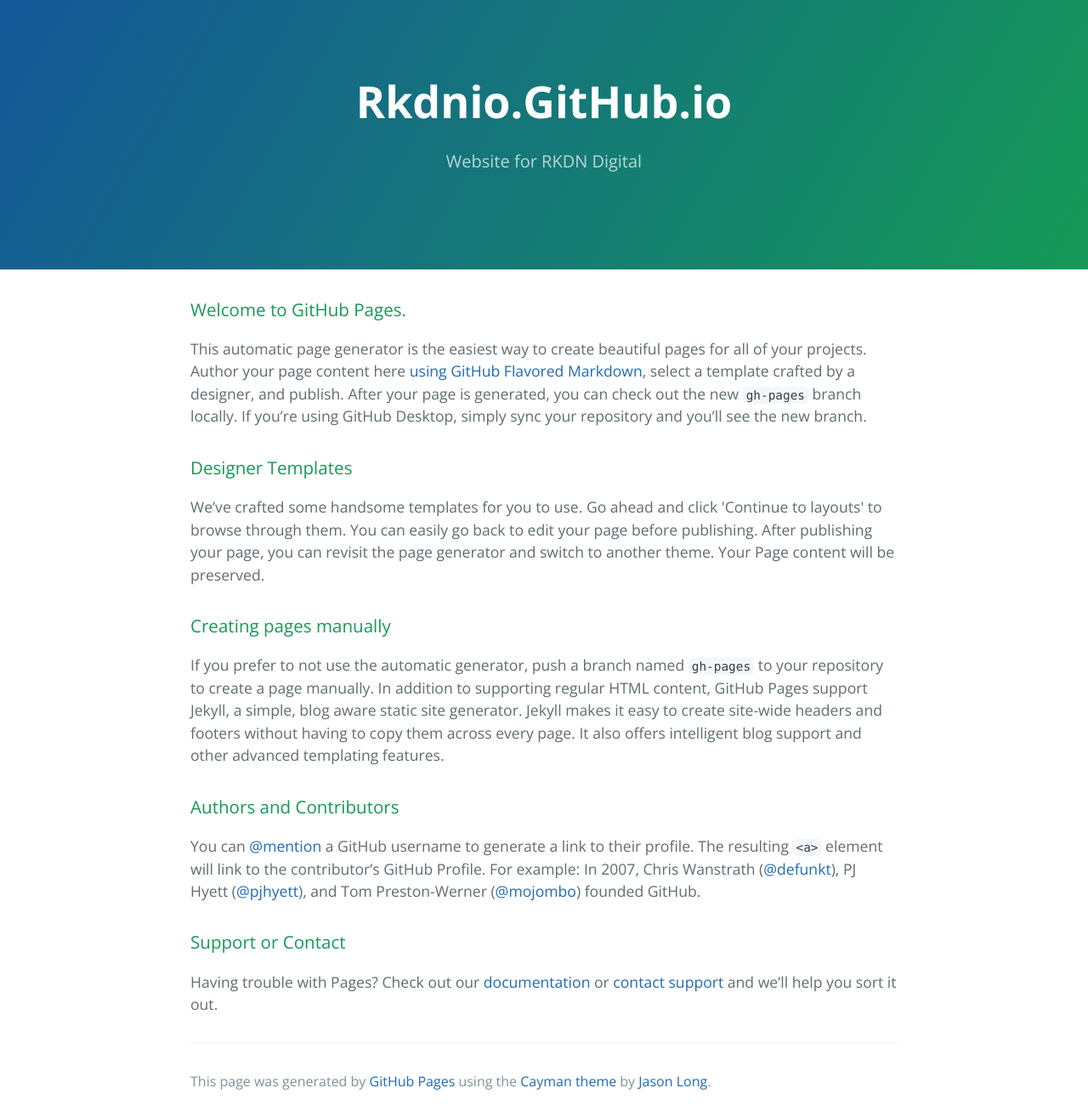
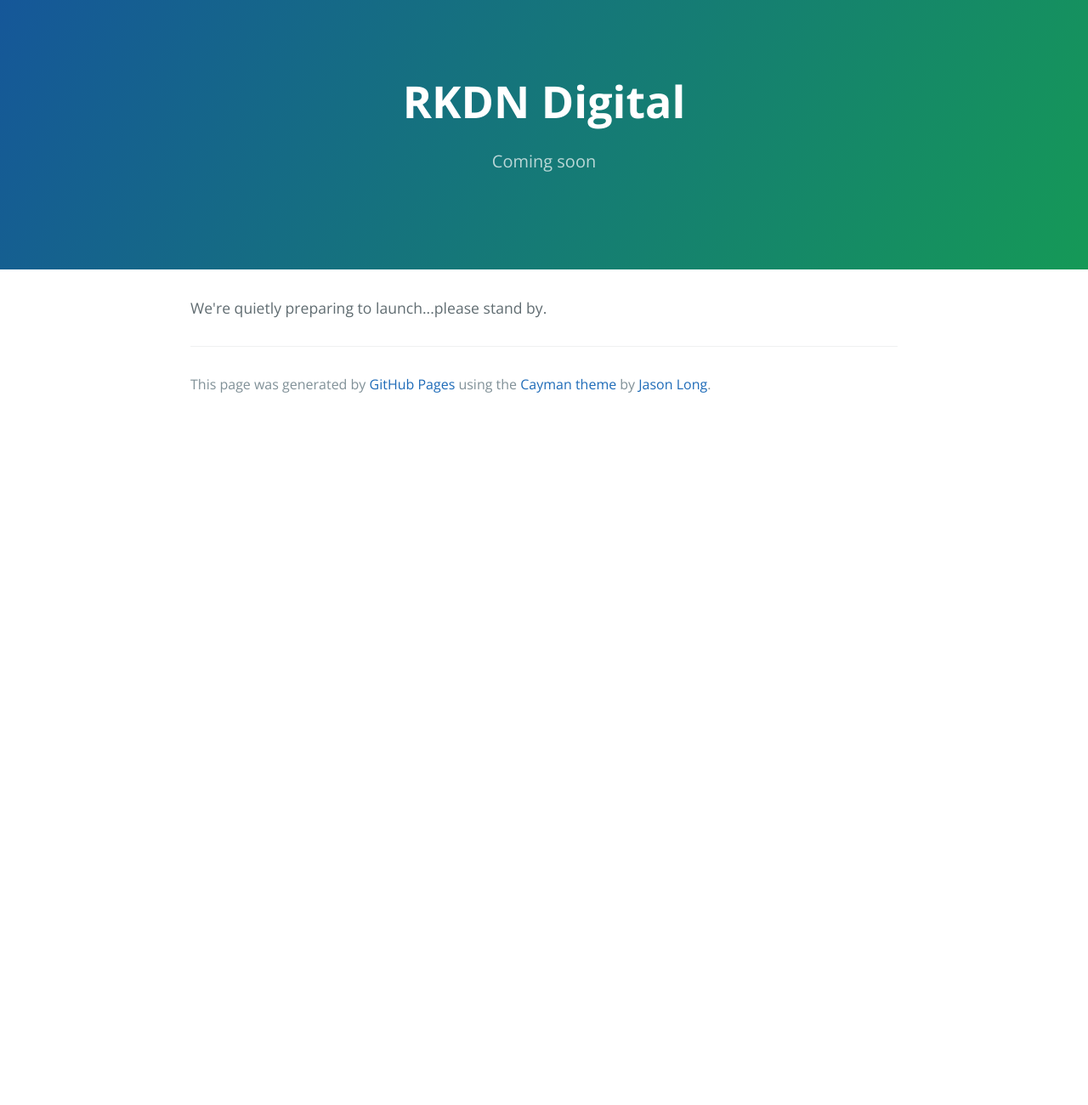
Before and after one commit to Ken-2scientists/rkdnio.github.io, a plain HTML site: page index.html in a window 1280 px wide. Shown: the whole page at 85% size. After the commit the page ends 800 px from the top, so only its background shows below. Drawn offline with nearby package versions, Linux system fonts and the light colour scheme.

Commit message:
Remove template content, leaving placeholder text

```diff
--- a/index.html
+++ b/index.html
@@ -2,7 +2,7 @@
 <html lang="en-us">
   <head>
     <meta charset="UTF-8">
-    <title>Rkdnio.GitHub.io by rkdnio</title>
+    <title>RKDN Digital</title>
     <meta name="viewport" content="width=device-width, initial-scale=1">
     <link rel="stylesheet" type="text/css" href="stylesheets/normalize.css" media="screen">
     <link href='https://fonts.googleapis.com/css?family=Open+Sans:400,700' rel='stylesheet' type='text/css'>
@@ -11,38 +11,14 @@
   </head>
   <body>
     <section class="page-header">
-      <h1 class="project-name">Rkdnio.GitHub.io</h1>
-      <h2 class="project-tagline">Website for RKDN Digital</h2>
+      <h1 class="project-name">RKDN Digital</h1>
+      <h2 class="project-tagline">Coming soon</h2>
     </section>
 
     <section class="main-content">
-      <h3>
-<a id="welcome-to-github-pages" class="anchor" href="#welcome-to-github-pages" aria-hidden="true"><span class="octicon octicon-link"></span></a>Welcome to GitHub Pages.</h3>
-
-<p>This automatic page generator is the easiest way to create beautiful pages for all of your projects. Author your page content here <a href="https://guides.github.com/features/mastering-markdown/">using GitHub Flavored Markdown</a>, select a template crafted by a designer, and publish. After your page is generated, you can check out the new <code>gh-pages</code> branch locally. If you’re using GitHub Desktop, simply sync your repository and you’ll see the new branch.</p>
-
-<h3>
-<a id="designer-templates" class="anchor" href="#designer-templates" aria-hidden="true"><span class="octicon octicon-link"></span></a>Designer Templates</h3>
-
-<p>We’ve crafted some handsome templates for you to use. Go ahead and click 'Continue to layouts' to browse through them. You can easily go back to edit your page before publishing. After publishing your page, you can revisit the page generator and switch to another theme. Your Page content will be preserved.</p>
-
-<h3>
-<a id="creating-pages-manually" class="anchor" href="#creating-pages-manually" aria-hidden="true"><span class="octicon octicon-link"></span></a>Creating pages manually</h3>
-
-<p>If you prefer to not use the automatic generator, push a branch named <code>gh-pages</code> to your repository to create a page manually. In addition to supporting regular HTML content, GitHub Pages support Jekyll, a simple, blog aware static site generator. Jekyll makes it easy to create site-wide headers and footers without having to copy them across every page. It also offers intelligent blog support and other advanced templating features.</p>
-
-<h3>
-<a id="authors-and-contributors" class="anchor" href="#authors-and-contributors" aria-hidden="true"><span class="octicon octicon-link"></span></a>Authors and Contributors</h3>
-
-<p>You can <a href="https://github.com/blog/821" class="user-mention">@mention</a> a GitHub username to generate a link to their profile. The resulting <code>&lt;a&gt;</code> element will link to the contributor’s GitHub Profile. For example: In 2007, Chris Wanstrath (<a href="https://github.com/defunkt" class="user-mention">@defunkt</a>), PJ Hyett (<a href="https://github.com/pjhyett" class="user-mention">@pjhyett</a>), and Tom Preston-Werner (<a href="https://github.com/mojombo" class="user-mention">@mojombo</a>) founded GitHub.</p>
-
-<h3>
-<a id="support-or-contact" class="anchor" href="#support-or-contact" aria-hidden="true"><span class="octicon octicon-link"></span></a>Support or Contact</h3>
-
-<p>Having trouble with Pages? Check out our <a href="https://help.github.com/pages">documentation</a> or <a href="https://github.com/contact">contact support</a> and we’ll help you sort it out.</p>
+      <p>We're quietly preparing to launch...please stand by.</p>
 
       <footer class="site-footer">
-
         <span class="site-footer-credits">This page was generated by <a href="https://pages.github.com">GitHub Pages</a> using the <a href="https://github.com/jasonlong/cayman-theme">Cayman theme</a> by <a href="https://twitter.com/jasonlong">Jason Long</a>.</span>
       </footer>
 
```
